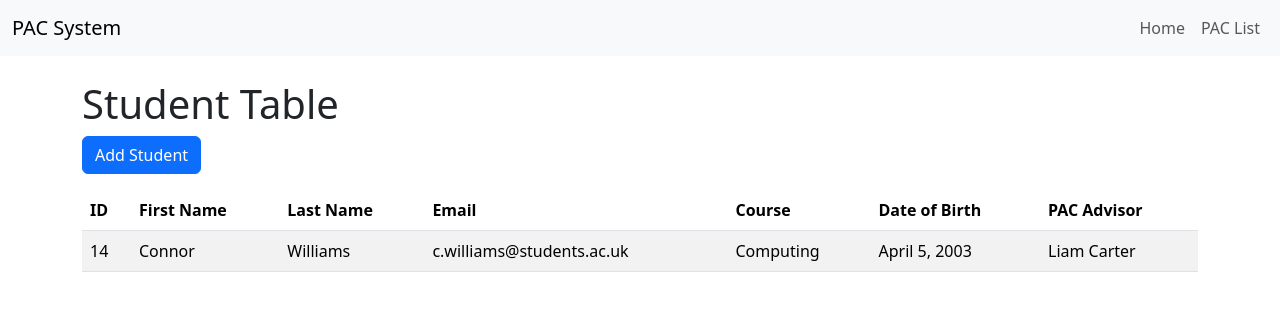
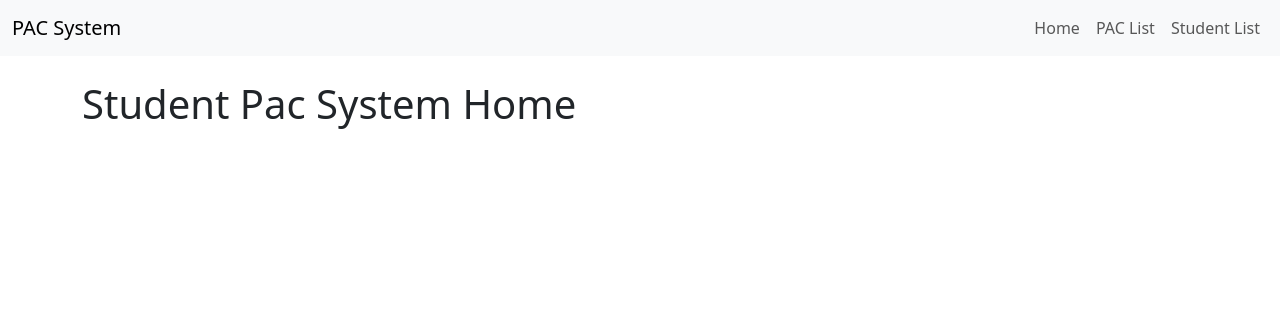
Before and after one commit to cnrblake/student_pac_project, a Django app: page / in a window 1280 px wide. Shown: the top 311 px of the page. Run offline with Django 5.2, Linux system fonts and the light colour scheme; data comes from the database, SQL or seed files in the repository; both versions use the stored data as it was after the commit.

Commit message:
Added home view and created home.html

```diff
--- a/pacsystem/templates/studentpac/add_PAC.html
+++ b/pacsystem/templates/studentpac/add_PAC.html
@@ -8,6 +8,6 @@
     {% csrf_token %}
     {{ form.as_p }}
     <button type="submit" class="btn btn-primary">Save PAC</button>
-    <a href="{% url 'add_pac' %}" class="btn btn-secondary">Cancel</a>
+    <a href="{% url 'pac_view' %}" class="btn btn-secondary">Cancel</a>
 </form>
 {% endblock %}
--- a/pacsystem/templates/studentpac/base.html
+++ b/pacsystem/templates/studentpac/base.html
@@ -1,3 +1,4 @@
+<! --Here is the base template for the PAC system. Includes a navbar with links to the home page and the PAC view. please extend off this template do not edit. -->
 <!DOCTYPE html>
 <html lang="en">
 <head>
@@ -12,6 +13,7 @@
             <div class="navbar-nav">
                 <a class="nav-link" href="{% url 'home' %}">Home</a>
                 <a class="nav-link" href="{% url 'pac_view' %}">PAC List</a>
+                <a class="nav-link" href="{% url 'student_view' %}">Student List</a>
             </div>
         </div>
     </nav>
--- a/pacsystem/templates/studentpac/home.html
+++ b/pacsystem/templates/studentpac/home.html
@@ -1,35 +1,7 @@
 {% extends 'studentpac/base.html' %}
 
-{% block title %}Home - Student List{% endblock %}
+{% block title %}Home{% endblock %}
 
 {% block content %}
-<h1>Student Table</h1>
-<a href="{% url 'add_student' %}" class="btn btn-primary mb-3">Add Student</a>
-
-<table class="table table-striped">
-    <thead>
-    <tr>
-        <th>ID</th>
-        <th>First Name</th>
-        <th>Last Name</th>
-        <th>Email</th>
-        <th>Course</th>
-        <th>Date of Birth</th>
-        <th>PAC Advisor</th>
-    </tr>
-    </thead>
-    <tbody>
-    {% for student in students %}
-    <tr>
-        <td>{{ student.StudentID }}</td>
-        <td>{{ student.FirstName }}</td>
-        <td>{{ student.LastName }}</td>
-        <td>{{ student.Email }}</td>
-        <td>{{ student.Course }}</td>
-        <td>{{ student.DOB }}</td>
-        <td>{{ student.PacID.FirstName }} {{ student.PacID.LastName }}</td>
-    </tr>
-    {% endfor %}
-    </tbody>
-</table>
+<h1>Student Pac System Home</h1>
 {% endblock %}
--- a/pacsystem/urls.py
+++ b/pacsystem/urls.py
@@ -6,4 +6,6 @@ urlpatterns = [
     path('add_student/', view=views.add_student_view, name='add_student'),
     path('add_PAC/', view=views.add_pac_view, name='add_pac'),
     path('pac_list/', view=views.pac_view, name='pac_view'),
+    path('student_list/', view=views.student_view, name='student_view'),
+
 ]
--- a/pacsystem/views.py
+++ b/pacsystem/views.py
@@ -4,17 +4,22 @@ from .forms import StudentForm, PacForm
 
 # Create your views here.
 
+
 def home_view(request):
+    return render(request, 'studentpac/home.html')
+
+
+def student_view(request):
     students = StudentTable.objects.all()
     context = {'students': students}
-    return render(request, 'studentpac/home.html', context)
+    return render(request, 'studentpac/student.html', context)
 
 def add_student_view(request):
     if request.method == 'POST':
         form = StudentForm(request.POST)
         if form.is_valid():
             form.save()
-            return redirect('home')
+            return redirect('student_view')
     else:
         form = StudentForm()
 
@@ -34,7 +39,6 @@ def add_pac_view(request):
             return redirect('pac_view')
     else:
         form = PacForm()
-
     context = {'form': form}
     return render(request, 'studentpac/add_PAC.html', context)
 
```
Also changed, not shown: pacsystem/templates/studentpac/pac.html (+3 -5 lines), pacsystem/templates/studentpac/student.html (added, +35 -0 lines), db.sqlite3, pacsystem/templates/studentpac/pac_student.html (added).
